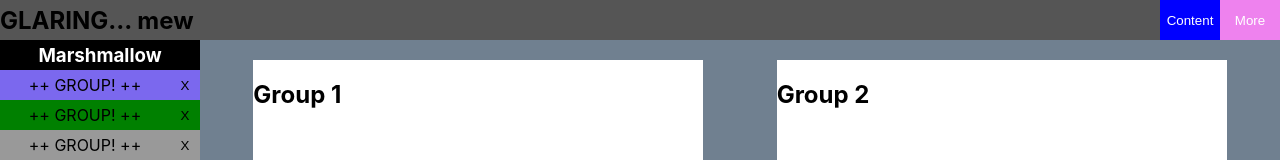
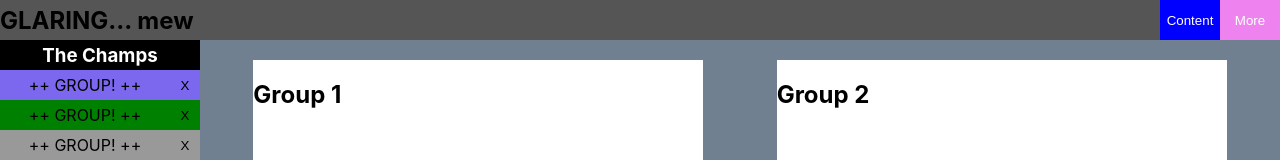
Before and after one commit to vierge/lhl_final_scheduler, a React (Create React App) app in the folder glaring-client/: page / in a window 1280 px wide. Shown: the top 160 px of the page. Built offline with nearby package versions, Linux system fonts and the light colour scheme.

Commit message:
fixed setGroup

```diff
--- a/glaring-client/src/components/Application.jsx
+++ b/glaring-client/src/components/Application.jsx
@@ -53,7 +53,7 @@ export default function Application() {
     <main>
       <Topnav />
       <Sidebar groups={groupsListing} />
-      <GroupList groups={groupsListing} />
+      <GroupList groups={groupsListing} setGroup={setGroup} />
     </main>
   );
 }
--- a/glaring-client/src/components/Sidebar/Index.jsx
+++ b/glaring-client/src/components/Sidebar/Index.jsx
@@ -4,7 +4,7 @@ import NavGroup from "./Group";
 import Options from "./Options";
 // import NavGroupList from "./GroupList"
 
-const currentUser = "Marshmallow";
+const currentUser = "The Champs";
 
 const Nav = styled.nav`
   position: fixed;
```
